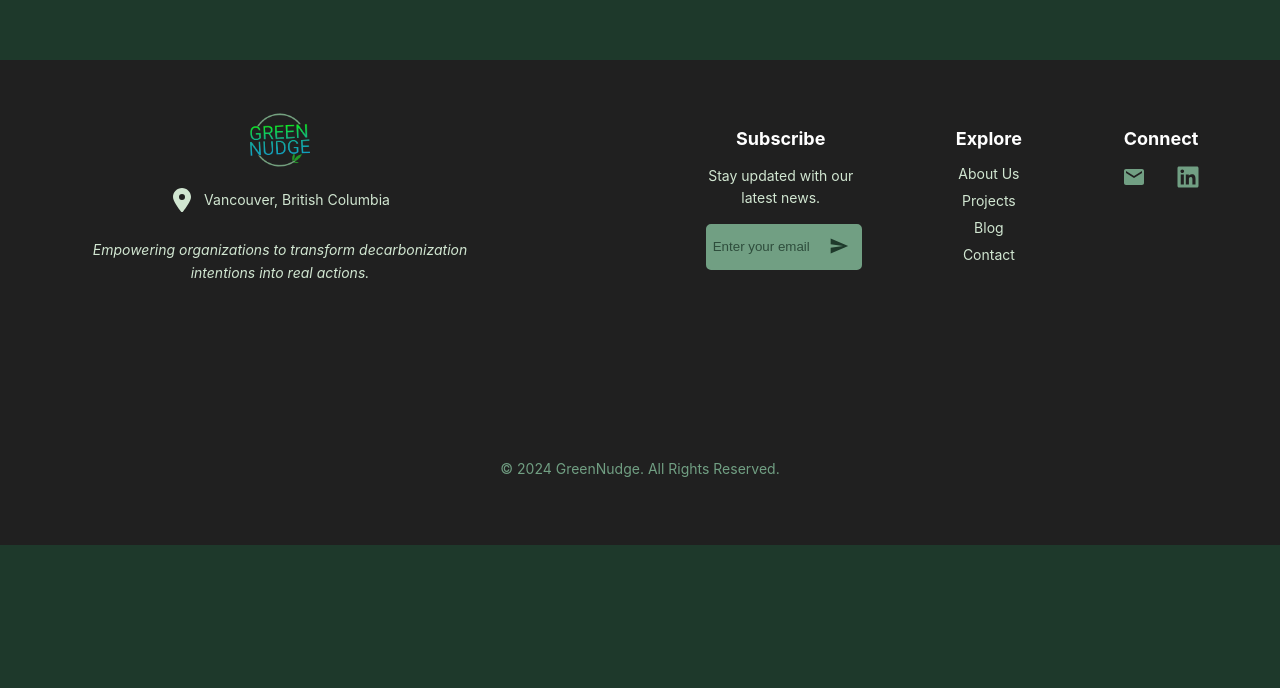
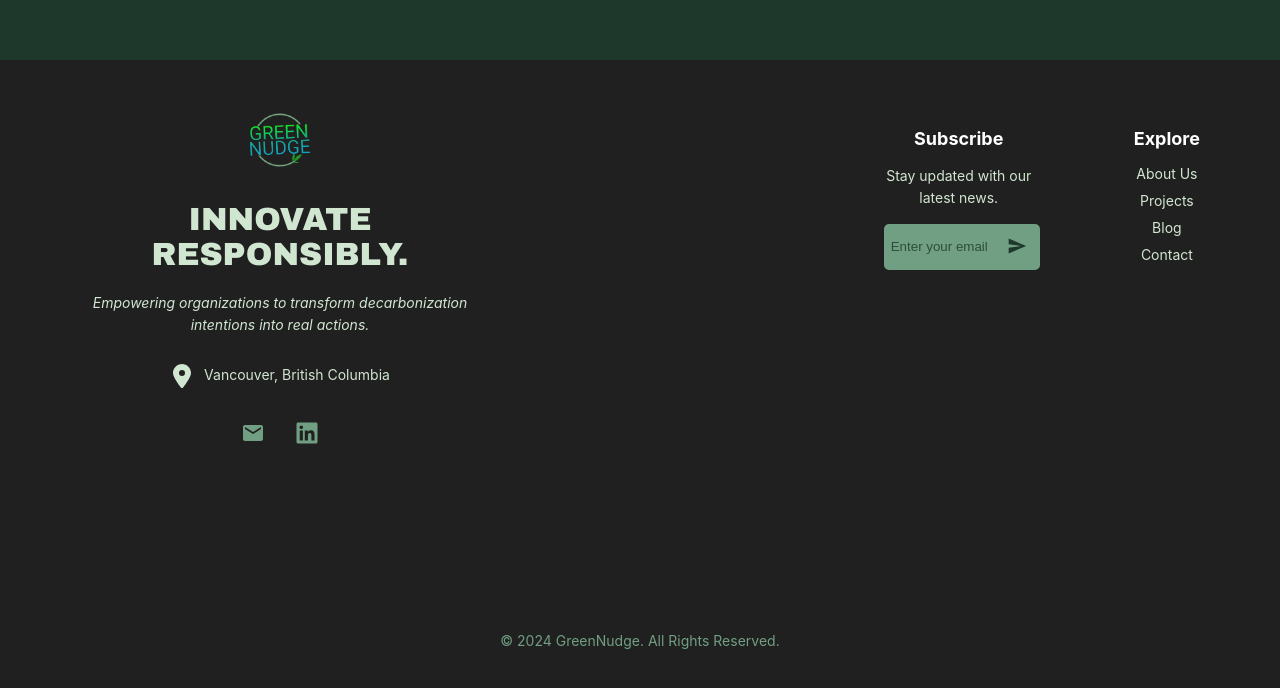
Before and after one commit to green-nudge-northeastern/green-nudge-web-app, a React (Create React App) app in the folder client/: page /login in a window 1280 px wide. Shown: the part 944-1632 px from the top of the page. Before the commit the page ends 1489 px from the top, so only its background shows below. Built offline with nearby package versions, Linux system fonts and the light colour scheme; no server answers.

Commit message:
style: change the layout of the footer

```diff
--- a/client/src/components/layout/Footer.css
+++ b/client/src/components/layout/Footer.css
@@ -4,6 +4,14 @@
     padding: 50px 0;
     text-align: center;
     font-size: 20px;
+}
+
+.social-links {
+    margin: 20px 0;
+}
+
+.footer a:hover {
+    color: white;
 }
 
 .footer-top {
@@ -22,6 +30,12 @@
 
 .footer-brand p {
     font-size: 14px;
+    color: var(--content-primary);
+}
+
+.footer-brand h2 {
+    font-family: "Arial Black", sans-serif;
+    font-size: 32px;
     color: var(--content-primary);
 }
 
@@ -68,9 +82,6 @@
     gap: 10px;
 }
 
-.footer-section a:hover {
-    color: white;
-}
 
 .social-links {
     display: flex;
--- a/client/src/components/layout/Footer.js
+++ b/client/src/components/layout/Footer.js
@@ -18,14 +18,22 @@ const Footer = () => {
             <div className="footer-top">
                 <div className="footer-brand">
                     <img src={GreenNudgeLogo} alt="Green Nudge Logo" />
-                    {/* <h2>GreenNudge</h2> */}
+                    <h2>INNOVATE RESPONSIBLY.</h2>
+                    <p className="footer-slogan">
+                        Empowering organizations to transform decarbonization intentions into real actions.
+                    </p>
                     <div className="footer-location">
                         <FaLocationDot size={24} color="currentColor" className="footer-icons" />
                         <p>Vancouver, British Columbia</p>
                     </div>
-                    <p className="footer-slogan">
-                        Empowering organizations to transform decarbonization intentions into real actions.
-                    </p>
+                    <div className="social-links">
+                        <a href="mailto:snehasoni@greennudge.ca" target="_blank" rel="noreferrer">
+                            <MdEmail size={24} className="footer-icons" />
+                        </a>
+                        <a href="https://linkedin.com/company/greennudge/" target="_blank" rel="noreferrer">
+                            <FaLinkedin size={24} className="footer-icons" />
+                        </a>
+                    </div>
                 </div>
 
                 <div className="footer-content">
@@ -52,18 +60,6 @@ const Footer = () => {
                         </ul>
                     </div>
 
-
-                    <div className="footer-section">
-                        <h3>Connect</h3>
-                        <div className="social-links">
-                            <a href="mailto:snehasoni@greennudge.ca" target="_blank" rel="noreferrer">
-                                <MdEmail size={24} className="footer-icons" />
-                            </a>
-                            <a href="https://linkedin.com/company/greennudge/" target="_blank" rel="noreferrer">
-                                <FaLinkedin size={24} className="footer-icons" />
-                            </a>
-                        </div>
-                    </div>
                 </div>
             </div>
 
```
